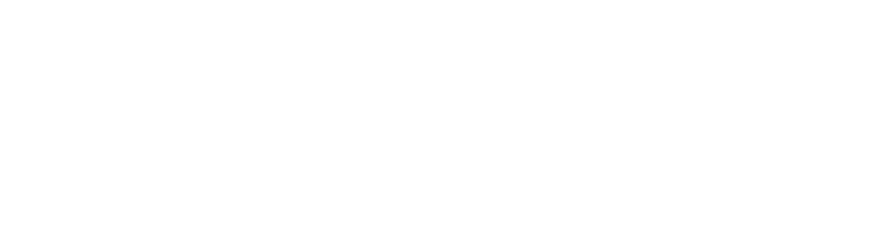
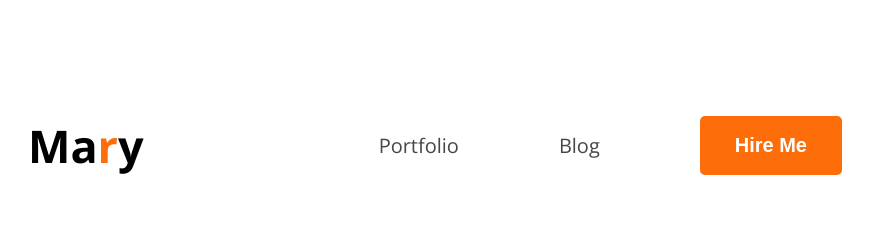
Before and after one commit to Shahadat-01/web-dev-portfolio, a plain HTML site: page index.html in a window 1280 px wide. Shown: the whole page, without its empty margins (180-1053 px from the left). Drawn offline with nearby package versions, Linux system fonts and the light colour scheme.

Commit message:
customized nav bar

```diff
--- a/index.html
+++ b/index.html
@@ -4,10 +4,22 @@
     <meta charset="UTF-8">
     <meta name="viewport" content="width=device-width, initial-scale=1.0">
     <title>Web developer Portfolio</title>
+    <link rel="preconnect" href="https://fonts.googleapis.com">
+    <link rel="preconnect" href="https://fonts.gstatic.com" crossorigin>
+    <link href="https://fonts.googleapis.com/css2?family=Open+Sans:ital,wght@0,300..800;1,300..800&display=swap" rel="stylesheet">
+
+    <link rel="stylesheet" href="styles/portfolio.css">
 </head>
-<body>
+<body class="open-sans-normal">
     <header>
-
+<nav>
+    <h3 class="nav-title">Ma<span class="text-primary">r</span>y</h3>
+    <ul>
+        <li><a class="dark-2" href="">Portfolio</a></li>
+        <li><a class="dark-2" href="">Blog</a></li>
+        <li><a class="dark-2" href=""><button class="btn-primary">Hire Me</button></a></li>
+    </ul>
+</nav>
     </header>
     <main>
 
--- /dev/null
+++ b/styles/portfolio.css
@@ -0,0 +1,55 @@
+
+.open-sans-normal {
+    font-family: "Open Sans", sans-serif;
+    font-optical-sizing: auto;
+    font-style: normal;
+    font-variation-settings:
+      "wdth" 100;
+
+}
+/* shared style */
+.text-primary{
+    color: #FD6E0A;
+}
+.dark-2{
+    color: #474747;
+}
+.btn-primary{
+    background-color: #FD6E0A;
+    font-size: 20px;
+    font-weight:bold;
+    color: white;
+    padding: 18px 35px;
+    border-radius: 5px;
+    border: none;
+
+}
+/* nav styles*/
+nav{
+    display: flex;
+    align-items: center;
+    justify-content: space-between;
+    margin: 50px 200px;
+
+
+}
+
+.nav-title{
+    font-weight: 800px;
+    font-size: 45px;
+
+}
+nav ul{
+    display: flex;
+    align-items: center;
+    }
+
+nav ul li{
+    list-style: none;
+    margin: 50px;
+
+}
+nav ul a{
+    text-decoration: none;
+    font-size: 20px;
+}
```
